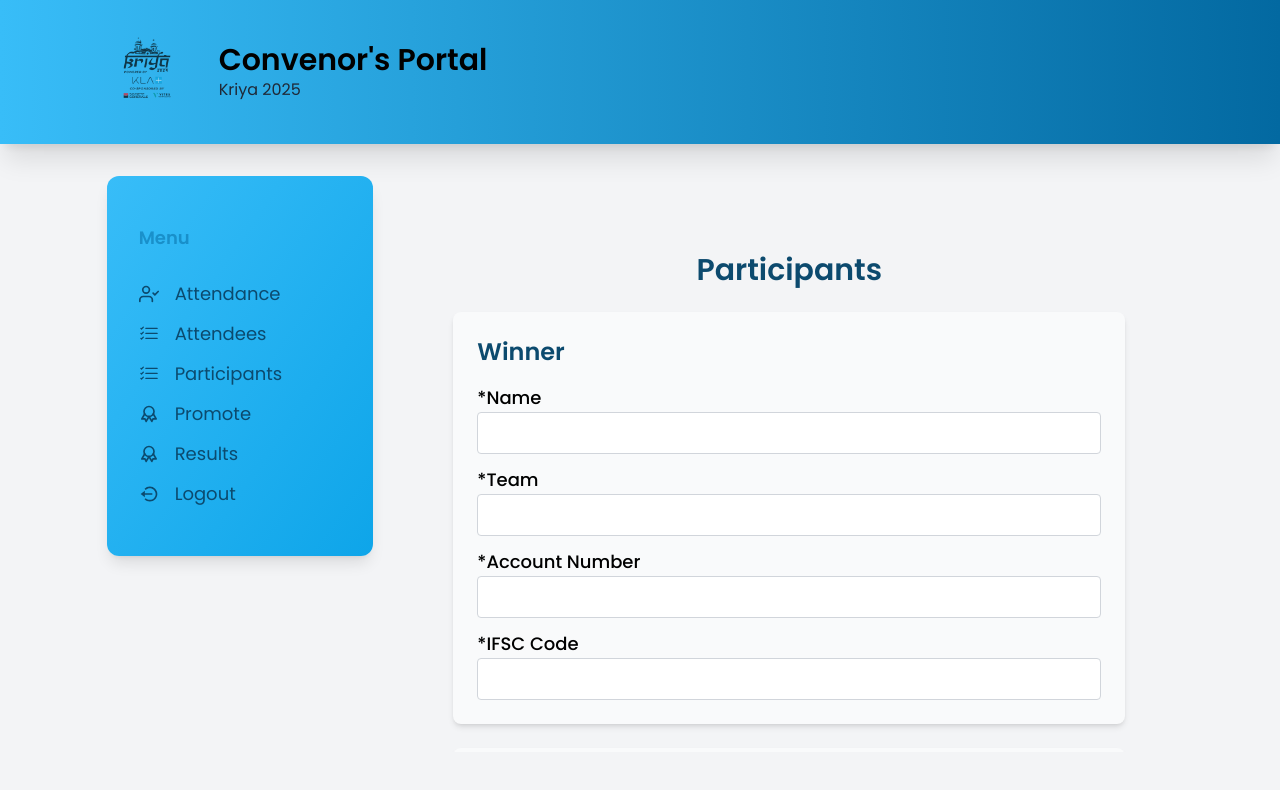
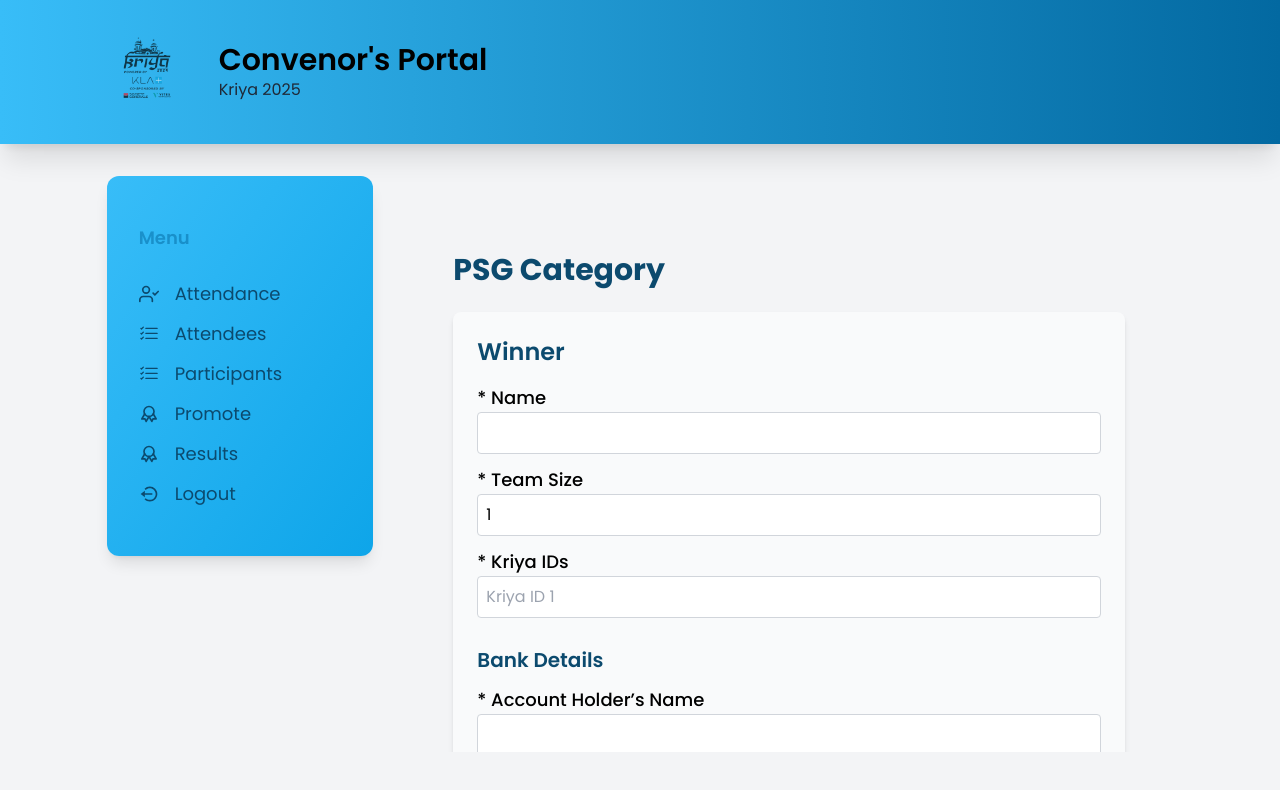
Before and after one commit to kishoreadhith-v/kriya-convener-frontend, a React (Create React App) app: page /dashboard/result in a window 1280 px wide. Shown: the top 790 px of the page. Built offline with nearby package versions, Linux system fonts and the light colour scheme; sample sign-in values are in the browser's storage.

Commit message:
changeed result page

```diff
--- a/src/pages/ResultPage.js
+++ b/src/pages/ResultPage.js
@@ -1,85 +1,244 @@
-import React, { useEffect, useState } from 'react';
-import axios from 'axios';
+import React, { useState } from "react";
+import axios from "axios";
 
 const ResultPage = () => {
-  const [winnerDetails, setWinnerDetails] = useState([
-    { name: '', position: 'Winner', team: '', AccountNumber: '', AccountIFSCcode: '' },
-    { name: '', position: 'Runner', team: '', AccountNumber: '', AccountIFSCcode: '' },
-  ]);
+  const categories = ["PSG", "Non-PSG"];
+  const positions = ["Winner", "Runner-up"];
 
-  const handleChange = (index, field, value) => {
-    const updatedDetails = [...winnerDetails];
-    updatedDetails[index][field] = value;
-    setWinnerDetails(updatedDetails);
+  const [formData, setFormData] = useState(
+    categories.reduce((acc, category) => {
+      acc[category] = positions.map((position) => ({
+        position,
+        name: "",
+        teamSize: 1,
+        kriyaIds: [""],
+        bankDetails: {
+          accountHolder: "",
+          accountNumber: "",
+          ifscCode: "",
+          passbookImage: null,
+        },
+      }));
+      return acc;
+    }, {})
+  );
+
+  const handleChange = (category, index, field, value) => {
+    const updatedCategory = [...formData[category]];
+    updatedCategory[index][field] = value;
+
+    if (field === "teamSize") {
+      updatedCategory[index].kriyaIds = Array.from({ length: value }, () => "");
+    }
+
+    setFormData({ ...formData, [category]: updatedCategory });
   };
 
-  async function handleSubmit(e) {
-    e.preventDefault();
-    const formData = {
-      eventID: window.localStorage.getItem('user'),
-      winnerDetails,
+  const handleKriyaIdChange = (category, index, kriyaIndex, value) => {
+    const updatedCategory = [...formData[category]];
+    updatedCategory[index].kriyaIds[kriyaIndex] = value;
+    setFormData({ ...formData, [category]: updatedCategory });
   };
 
+  const handleBankDetailChange = (category, index, field, value) => {
+    const updatedCategory = [...formData[category]];
+    updatedCategory[index].bankDetails[field] = value;
+    setFormData({ ...formData, [category]: updatedCategory });
+  };
+
+  const handleFileUpload = (category, index, file) => {
+    console.log("Selected file:", file);
+    const updatedCategory = [...formData[category]];
+    updatedCategory[index].bankDetails.passbookImage = file;
+    setFormData({ ...formData, [category]: updatedCategory });
+  };
+
+  const handleSubmit = async (e) => {
+    e.preventDefault();
+    console.log("Form Data before submission:", formData);
+
+    const formDataToSend = new FormData();
+
+    Object.entries(formData).forEach(([category, participants]) => {
+      participants.forEach((participant, index) => {
+        Object.entries(participant).forEach(([key, value]) => {
+          if (key === "bankDetails") {
+            Object.entries(value).forEach(([bankKey, bankValue]) => {
+              if (bankKey === "passbookImage" && bankValue) {
+                formDataToSend.append(
+                  `formData[${category}][${index}][bankDetails][${bankKey}]`,
+                  bankValue
+                );
+              } else {
+                formDataToSend.append(
+                  `formData[${category}][${index}][bankDetails][${bankKey}]`,
+                  bankValue
+                );
+              }
+            });
+          } else if (key === "kriyaIds") {
+            value.forEach((id, kriyaIndex) => {
+              formDataToSend.append(
+                `formData[${category}][${index}][kriyaIds][${kriyaIndex}]`,
+                id
+              );
+            });
+          } else {
+            formDataToSend.append(
+              `formData[${category}][${index}][${key}]`,
+              value
+            );
+          }
+        });
+      });
+    });
+
     try {
-      const result = await axios.post('http://localhost:3000', formData, {
-        headers: {
-          'Content-Type': 'application/json',
-        },
+      const result = await axios.post("http://localhost:3000/upload", formDataToSend, {
+        headers: { "Content-Type": "multipart/form-data" },
       });
-      console.log(result);
-    } catch (e) {
-      console.log(e);
+      console.log("Server response:", result);
+    } catch (error) {
+      console.error("Error submitting form:", error);
     }
-
-    setWinnerDetails([
-      { name: '', position: 'Winner', team: '', AccountNumber: '', AccountIFSCcode: '' },
-      { name: '', position: 'Runner', team: '', AccountNumber: '', AccountIFSCcode: '' },
-    ]);
-  }
+  };
 
   return (
     <div className="h-full w-full overflow-y-auto font-poppins flex flex-col justify-center items-center pb-16 px-4 bg-gray-100">
       <h1 className="text-5xl font-bold text-sky-900 mb-10">RESULT</h1>
       <form
-        className="flex flex-col h-full w-full max-w-4xl  p-8  rounded-lg"
+        className="flex flex-col h-full w-full max-w-4xl p-8 "
         onSubmit={handleSubmit}
       >
-        <div className="flex flex-col w-full justify-center items-center">
-          <h1 className="font-semibold text-3xl text-sky-900 mb-6">Participants</h1>
-          {winnerDetails.map((participant, index) => (
-            <div key={index} className="flex flex-col w-full p-6 mb-6 bg-gray-50 rounded-lg shadow-md">
-              <h1 className="font-semibold text-2xl text-sky-900 mb-4">{participant.position}</h1>
-              <label className="text-lg font-medium">*Name</label>
+        {categories.map((category) => (
+          <div key={category} className="mb-10">
+            <h2 className="text-3xl font-bold text-sky-900 mb-6">
+              {category} Category
+            </h2>
+            {formData[category].map((participant, index) => (
+              <div
+                key={index}
+                className="flex flex-col w-full p-6 mb-6 bg-gray-50 rounded-lg shadow-md"
+              >
+                <h3 className="font-semibold text-2xl text-sky-900 mb-4">
+                  {participant.position}
+                </h3>
+                <label className="text-lg font-medium">* Name</label>
                 <input
+                  required
                   type="text"
                   className="rounded p-2 border border-gray-300 w-full mb-3"
                   value={participant.name}
-                onChange={(e) => handleChange(index, 'name', e.target.value)}
+                  onChange={(e) =>
+                    handleChange(category, index, "name", e.target.value)
+                  }
                 />
-              <label className="text-lg font-medium">*Team</label>
+
+                <label className="text-lg font-medium">* Team Size</label>
                 <input
+                  required
+                  type="number"
+                  min="1"
+                  className="rounded p-2 border border-gray-300 w-full mb-3"
+                  value={participant.teamSize}
+                  onChange={(e) =>
+                    handleChange(
+                      category,
+                      index,
+                      "teamSize",
+                      parseInt(e.target.value)
+                    )
+                  }
+                />
+
+                <label className="text-lg font-medium">* Kriya IDs</label>
+                {participant.kriyaIds.map((id, kriyaIndex) => (
+                  <input
+                    required
+                    key={kriyaIndex}
                     type="text"
                     className="rounded p-2 border border-gray-300 w-full mb-3"
-                value={participant.team}
-                onChange={(e) => handleChange(index, 'team', e.target.value)}
+                    placeholder={`Kriya ID ${kriyaIndex + 1}`}
+                    value={id}
+                    onChange={(e) =>
+                      handleKriyaIdChange(
+                        category,
+                        index,
+                        kriyaIndex,
+                        e.target.value
+                      )
+                    }
                   />
-              <label className="text-lg font-medium">*Account Number</label>
+                ))}
+
+                <h3 className="font-semibold text-xl text-sky-900 mt-4 mb-3">
+                  Bank Details
+                </h3>
+                <label className="text-lg font-medium">
+                  * Account Holder’s Name
+                </label>
                 <input
+                  required
                   type="text"
                   className="rounded p-2 border border-gray-300 w-full mb-3"
-                value={participant.AccountNumber}
-                onChange={(e) => handleChange(index, 'AccountNumber', e.target.value)}
+                  value={participant.bankDetails.accountHolder}
+                  onChange={(e) =>
+                    handleBankDetailChange(
+                      category,
+                      index,
+                      "accountHolder",
+                      e.target.value
+                    )
+                  }
                 />
-              <label className="text-lg font-medium">*IFSC Code</label>
+
+                <label className="text-lg font-medium">* Account Number</label>
                 <input
+                  required
                   type="text"
-                className="rounded p-2 border border-gray-300 w-full"
-                value={participant.AccountIFSCcode}
-                onChange={(e) => handleChange(index, 'AccountIFSCcode', e.target.value)}
+                  className="rounded p-2 border border-gray-300 w-full mb-3"
+                  value={participant.bankDetails.accountNumber}
+                  onChange={(e) =>
+                    handleBankDetailChange(
+                      category,
+                      index,
+                      "accountNumber",
+                      e.target.value
+                    )
+                  }
+                />
+
+                <label className="text-lg font-medium">* IFSC Code</label>
+                <input
+                  required
+                  type="text"
+                  className="rounded p-2 border border-gray-300 w-full mb-3"
+                  value={participant.bankDetails.ifscCode}
+                  onChange={(e) =>
+                    handleBankDetailChange(
+                      category,
+                      index,
+                      "ifscCode",
+                      e.target.value
+                    )
+                  }
+                />
+
+                <label className="text-lg font-medium">
+                  * Upload Passbook Image
+                </label>
+                <input
+                  required
+                  type="file"
+                  className="rounded p-2 border border-gray-300 w-full mb-3"
+                  onChange={(e) =>
+                    handleFileUpload(category, index, e.target.files[0])
+                  }
                 />
               </div>
             ))}
           </div>
+        ))}
         <button type="submit" className="bg-sky-900 text-white p-3 rounded-lg text-lg font-medium hover:bg-sky-700 transition duration-300">
           Submit
         </button>
```
Lines whose indentation alone changed are shown as unchanged.
